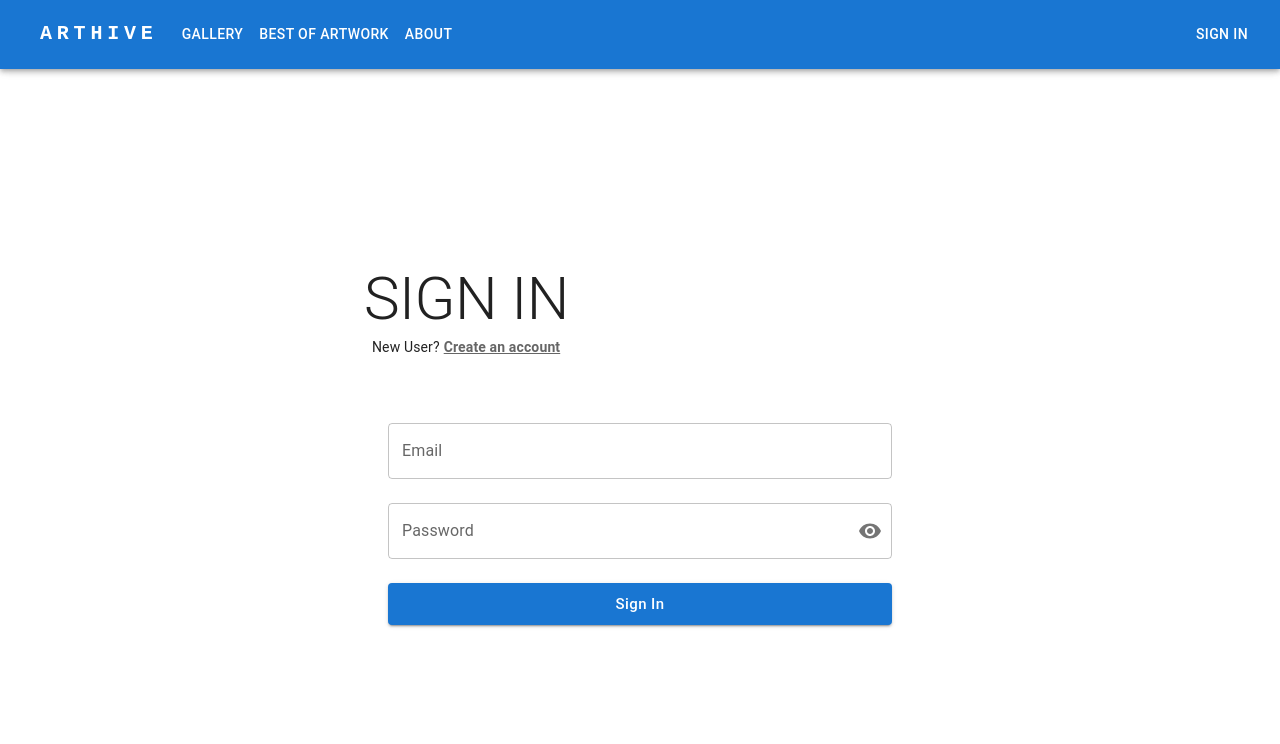
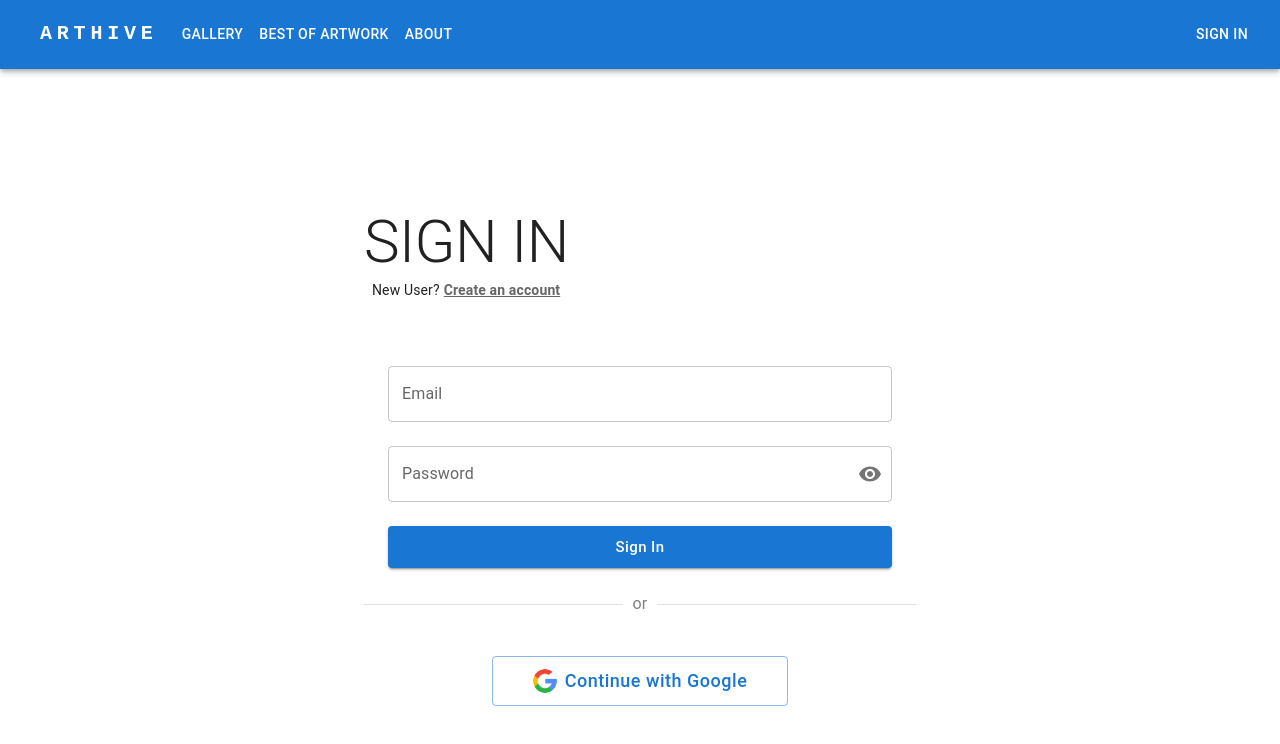
Before and after one commit to Code-the-Dream-School/jj-practicum-team-4-front, a React (Vite) app: page /sign-in in a window 1280 px wide. Shown: the top 744 px of the page. Built offline with nearby package versions, Linux system fonts and the light colour scheme; some icons are missing.

Commit message:
Add google login button.

```diff
--- a/src/components/Form/AuthForm.jsx
+++ b/src/components/Form/AuthForm.jsx
@@ -3,6 +3,7 @@ import {
   Button,
   Container,
   CssBaseline,
+  Divider,
   FormControl,
   IconButton,
   InputAdornment,
@@ -10,6 +11,7 @@ import {
   OutlinedInput,
   TextField,
   Typography,
+  Avatar,
 } from "@mui/material";
 import React, { useState } from "react";
 import { Visibility, VisibilityOff } from "@mui/icons-material";
@@ -30,6 +32,8 @@ function AuthForm() {
     e.preventDefault();
     console.log("submitted", userFormData);
   };
+
+  const handleGoogleLogin = () => {};
   return (
     <>
       <CssBaseline />
@@ -123,6 +127,21 @@ function AuthForm() {
               sign in
             </Button>
           </Box>
+          <Divider sx={{ color: "grey" }}>or</Divider>
+          <Box sx={{ mt: 5, justifySelf: "center" }}>
+            <Button
+              variant="outlined"
+              sx={{ py: 1, px: 5, textTransform: "none", fontSize: 18 }}
+              onClick={handleGoogleLogin}
+            >
+              <Avatar
+                alt="Google Icon"
+                src="src\assets\images\googleIcon.png"
+                sx={{ width: 24, height: 24, mr: 1 }}
+              />
+              Continue with Google
+            </Button>
+          </Box>
         </Container>
       </Box>
     </>
```
Also changed, not shown: src/assets/images/googleIcon.png (added).
